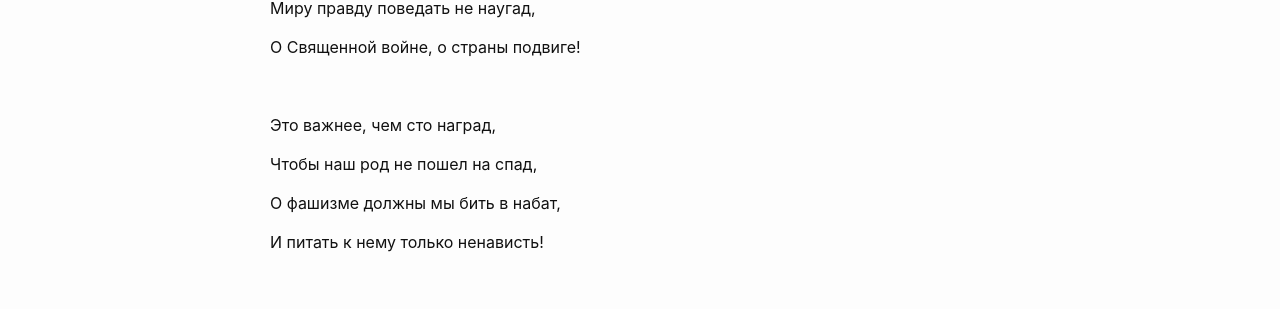
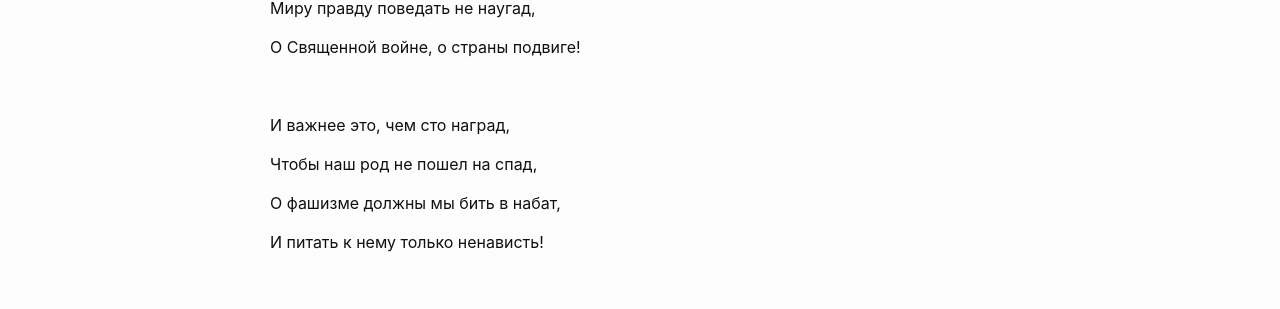
Before and after one commit to fjodor-che/blog, a Jekyll site: the page built from _posts/2020-10-23-o-nenavisti.md, in a window 1280 px wide. Shown: the part 1068-1377 px from the top of the page. Built offline with Jekyll 4.4.1, drawn with Linux system fonts in a browser that asks for light colours.

Commit message:
Опять переписал концовку

```diff
--- a/_posts/2020-10-23-o-nenavisti.md
+++ b/_posts/2020-10-23-o-nenavisti.md
@@ -58,7 +58,7 @@ published: true
 
 <br>
 
-Это важнее, чем сто наград,
+И важнее это, чем сто наград,
 
 Чтобы наш род не пошел на спад,
 
```
